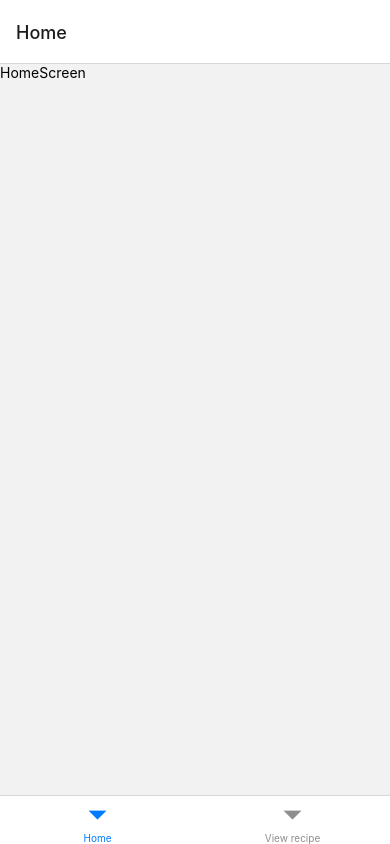
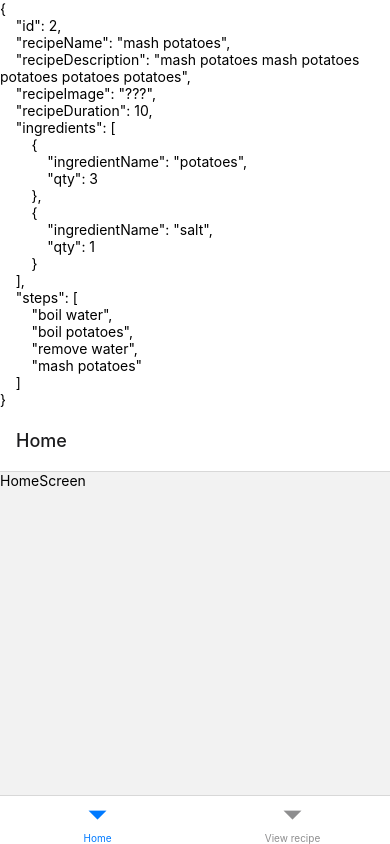
Before and after one commit to CapSap/apaMakan, a React Native app: screen / in a window 390 px wide. Built offline with nearby package versions, Linux system fonts and the light colour scheme.

Commit message:
confirmed that dummyData works with Recipe interface and added getRecipeByName() function

```diff
--- a/src/App.tsx
+++ b/src/App.tsx
@@ -49,11 +49,19 @@ interface Ingredient {
   qty: number;
 }
 
-const recipeData: Recipes = dummyData;
+const recipeData: Recipe[] = dummyData;
+
+function getRecipeByName(recipes: Recipe[], name: string): Recipe | undefined {
+  return recipes.find(item => item.recipeName === name);
+}
+
+const instantNoodles = getRecipeByName(recipeData, 'instant noodles');
+const mash = getRecipeByName(recipeData, 'mash potatoes');
 
 const App = () => {
   return (
     <NavigationContainer>
+      <Text>{JSON.stringify(mash, null, 4)}</Text>
       <BottomTabsNavigator />
     </NavigationContainer>
   );
```
